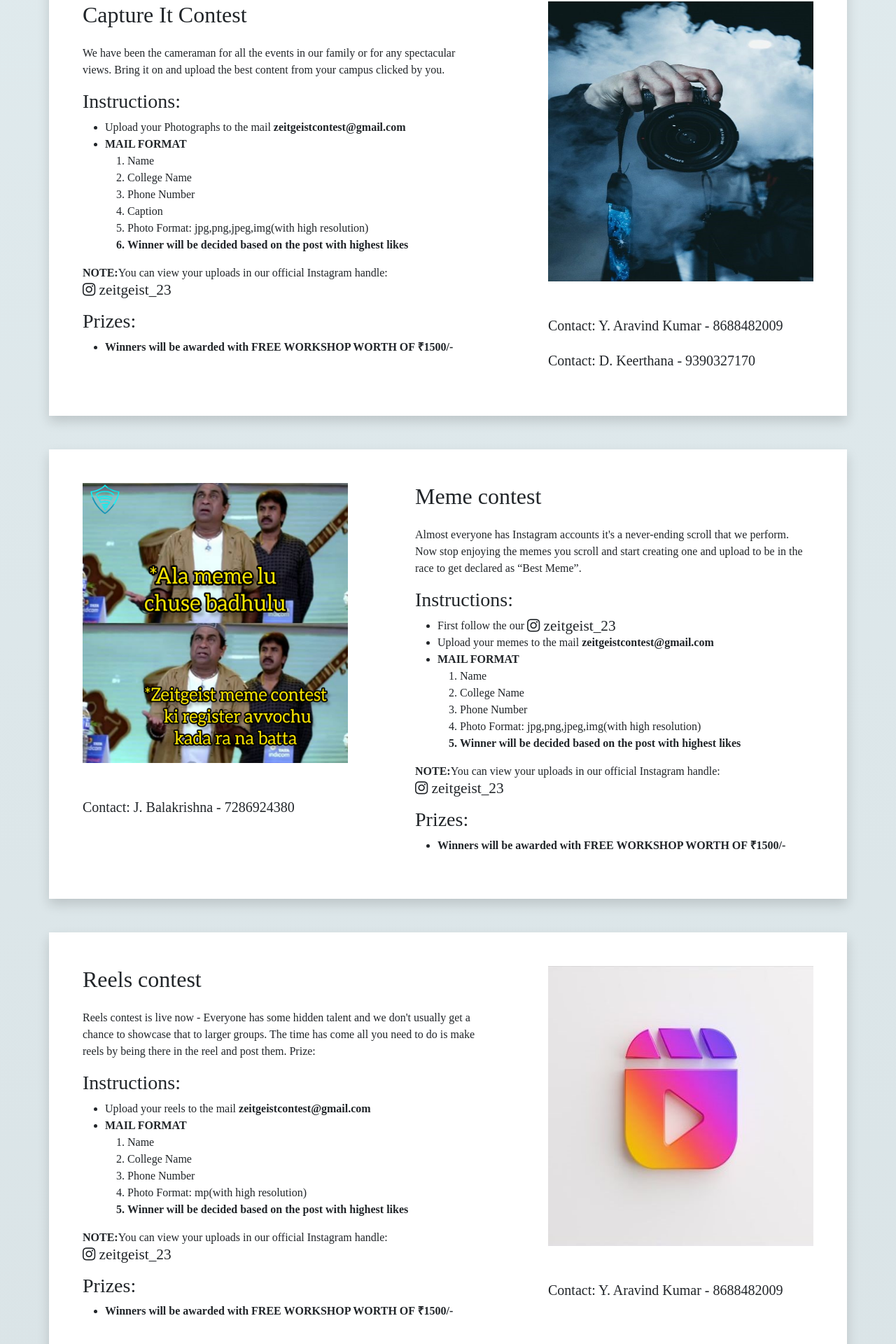
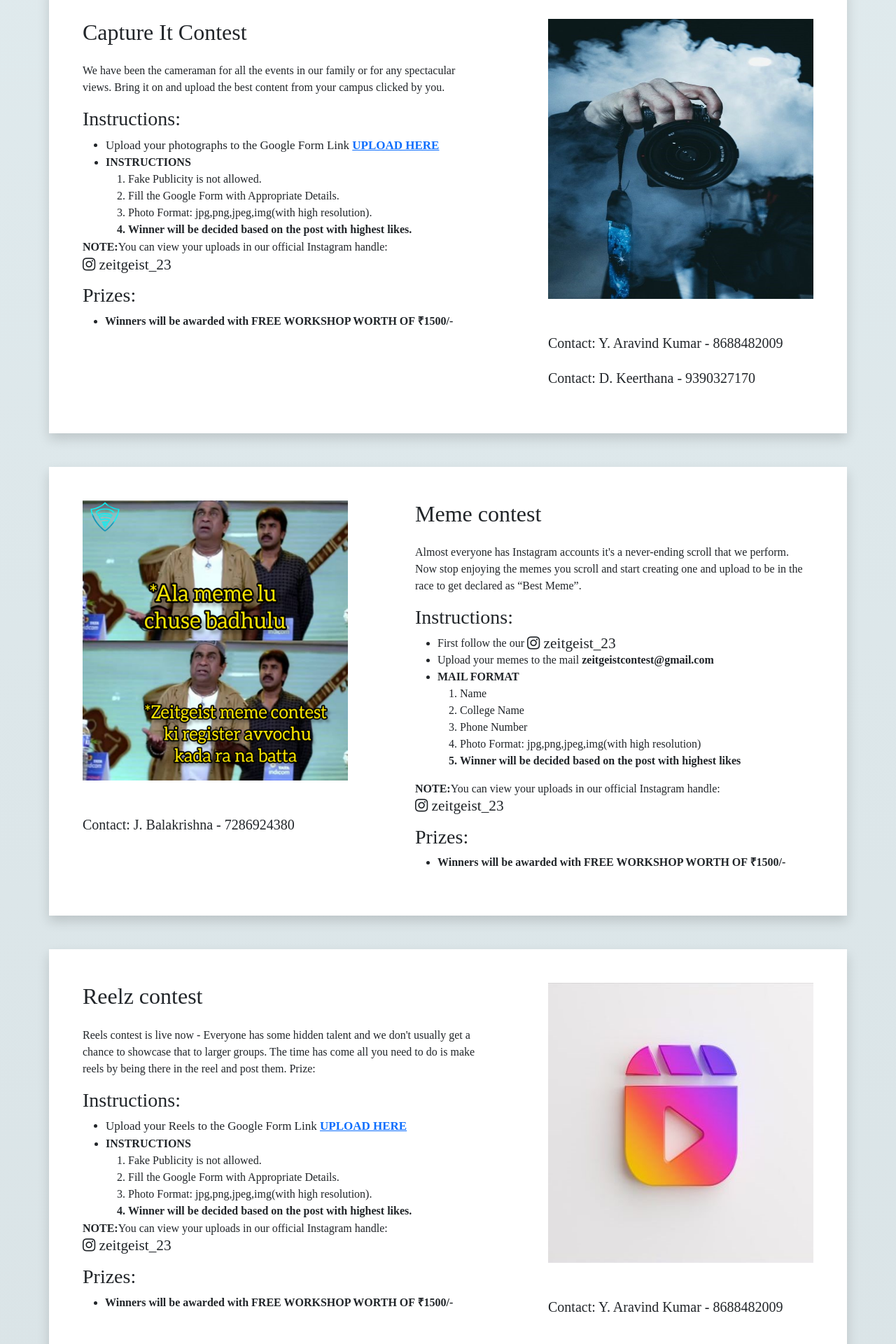
Before and after one commit to akhileshmatta/final_zeitgeist_2, an Angular app: page /contests in a window 1280 px wide. Shown: the part 1670-3590 px from the top of the page at 70% size. Built offline with nearby package versions, Linux system fonts and the light colour scheme; a web font is replaced by a local one; what ngx-countdown would draw is missing.

Commit message:
final_ commit

```diff
--- a/src/app/accomdation/accomdation.component.html
+++ b/src/app/accomdation/accomdation.component.html
@@ -20,7 +20,7 @@
           />
         </figure>
         <div class="text-center d-md-none">
-          <button *ngIf="name2 !== null" (click)="registrationpay()" type="button" class="btn" style="background-color: #07294f; color: aliceblue;">Register</button>
+          <button *ngIf="name2 !== null" (click)="otherpay()" type="button" class="btn" style="background-color: #07294f; color: aliceblue;">Register</button>
         </div>
         <div class="text-center d-md-none">
           <a *ngIf="name2 === null" href="https://zeitgeistjntuk.com/api/userRegister"><button  type="button" class="btn" style="background-color: #07294f; color: aliceblue;">Register</button></a>
--- a/src/app/accomdation/accomdation.component.ts
+++ b/src/app/accomdation/accomdation.component.ts
@@ -33,7 +33,8 @@ export class AccomdationComponent implements OnInit {
   }
 
 }
-   //otherpay = () => this.router.navigateByUrl('/otherpay');
+  otherpay = () => this.router.navigateByUrl('/otherpay');
 //registration = () => this.router.navigateByUrl('/Register');
 registrationpay = () => this.router.navigateByUrl('/registrationpay');
+
 }
--- a/src/app/contests/contests.component.html
+++ b/src/app/contests/contests.component.html
@@ -58,9 +58,11 @@
             <a href="https://docs.google.com/forms/d/1jaVwtfJW9R9ulafavFUMjdnsNuaApZLOlPzyC-VbsbA/edit#settings"><span class="fw-bold">UPLOAD HERE</span></a>
 
           </li>
+          <li><span class="fw-bold">(OR)</span> you can just mail your selfies to <span class="fw-bold">zeitgeistcontest@gmail.com</span> in the format(Name, college, Phone number, Insta Id)</li>
           <li>
             <span class="fw-bold">INSTRUCTIONS</span>
             <ol>
+              <li>Fake Publicity is not allowed.</li>
               <li>Fill the Google Form with Appropriate Details.</li>
               <li>Photo Format: jpg,png,jpeg,img(with high resolution).</li>
               <li class="fw-bold">
@@ -75,6 +77,7 @@
           <a
             href="https://instagram.com/zeitgeist_23?igshid=YmMyMTA2M2Y="
             class="me-4 text-reset"
+            target="_blank"
           >
             <i class="fa fa-instagram fa-lg fa-solid"> zeitgeist_23</i>
           </a>
@@ -103,21 +106,20 @@
         </p>
 
         <h3>Instructions:</h3>
-        <ul>
-          <li>
-            Upload your Photographs to the mail
-            <span class="fw-bold">zeitgeistcontest@gmail.com</span>
+        <ul style="margin: 1px;">
+          <li style="font-size: 17px;">
+            Upload your photographs to the Google Form Link
+            <a href="https://docs.google.com/forms/d/1LOMexuaS4YmIQQCHiF-s99zCtBn2VTAMkszQd0UHpus/viewform?edit_requested=true" target="_blank"><span class="fw-bold">UPLOAD HERE</span></a>
+
           </li>
           <li>
-            <span class="fw-bold">MAIL FORMAT</span>
+            <span class="fw-bold">INSTRUCTIONS</span>
             <ol>
-              <li>Name</li>
-              <li>College Name</li>
-              <li>Phone Number</li>
-              <li>Caption</li>
-              <li>Photo Format: jpg,png,jpeg,img(with high resolution)</li>
+              <li>Fake Publicity is not allowed.</li>
+              <li>Fill the Google Form with Appropriate Details.</li>
+              <li>Photo Format: jpg,png,jpeg,img(with high resolution).</li>
               <li class="fw-bold">
-                Winner will be decided based on the post with highest likes
+                Winner will be decided based on the post with highest likes.
               </li>
             </ol>
           </li>
@@ -128,6 +130,7 @@
           <a
             href="https://instagram.com/zeitgeist_23?igshid=YmMyMTA2M2Y="
             class="me-4 text-reset"
+            target="_blank"
           >
             <i class="fa fa-instagram fa-lg fa-solid"> zeitgeist_23</i>
           </a>
@@ -208,7 +211,7 @@
         <p class="pt-5" style="font-size: 20px; font-weight: 500;">Contact: Y. Aravind Kumar - 8688482009</p>
       </div>
       <div class="col-12 col-md-7 p-5 order-1">
-        <h2 class="pb-3">Reels contest</h2>
+        <h2 class="pb-3">Reelz contest</h2>
         <p>
           Reels contest is live now - Everyone has some hidden talent and we
           don't usually get a chance to showcase that to larger groups. The time
@@ -216,21 +219,20 @@
           and post them. Prize:
         </p>
         <h3>Instructions:</h3>
-        <ul>
-          <li>
-            Upload your reels to the mail
-            <span class="fw-bold">zeitgeistcontest@gmail.com</span>
+        <ul style="margin: 1px;">
+          <li style="font-size: 17px;">
+            Upload your Reels to the Google Form Link
+            <a href="https://docs.google.com/forms/d/1xdXUbGHZRfTCLullPjkYkWW-iecC1euhj4Pgb7IyPxY/viewform?edit_requested=true" target="_blank"><span class="fw-bold">UPLOAD HERE</span></a>
+
           </li>
           <li>
-            <span class="fw-bold">MAIL FORMAT</span>
+            <span class="fw-bold">INSTRUCTIONS</span>
             <ol>
-              <li>Name</li>
-              <li>College Name</li>
-              <li>Phone Number</li>
-
-              <li>Photo Format: mp(with high resolution)</li>
+              <li>Fake Publicity is not allowed.</li>
+              <li>Fill the Google Form with Appropriate Details.</li>
+              <li>Photo Format: jpg,png,jpeg,img(with high resolution).</li>
               <li class="fw-bold">
-                Winner will be decided based on the post with highest likes
+                Winner will be decided based on the post with highest likes.
               </li>
             </ol>
           </li>
@@ -241,6 +243,7 @@
           <a
             href="https://instagram.com/zeitgeist_23?igshid=YmMyMTA2M2Y="
             class="me-4 text-reset"
+            target="_blank"
           >
             <i class="fa fa-instagram fa-lg fa-solid"> zeitgeist_23</i>
           </a>
```
